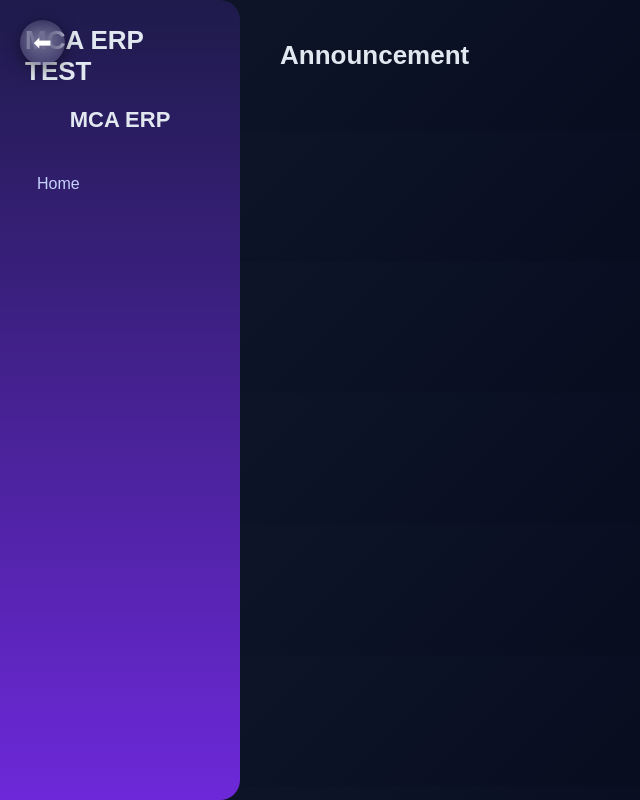
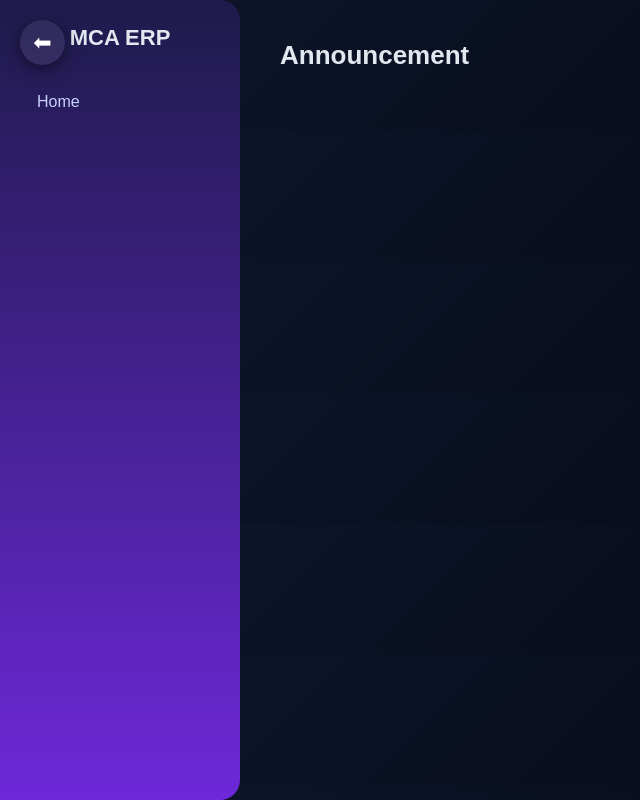
Before and after one commit to aluau444422127014/mca-erp-new, a Flask app: page /announcement in a window 1280 px wide. Shown: the whole page, without its empty margins (0-640 px from the left). Run offline with Flask 3, Linux system fonts and the light colour scheme.

Commit message:
UI update + attendance fix + back button

```diff
--- a/templates/base.html
+++ b/templates/base.html
@@ -12,7 +12,7 @@
 </div>
 <!-- 🔷 SIDEBAR -->
 <div class="sidebar">
-<h2>MCA ERP TEST</h2>
+
     <h2 class="logo">MCA ERP</h2>
 
     <a href="/home"> Home</a>
```
